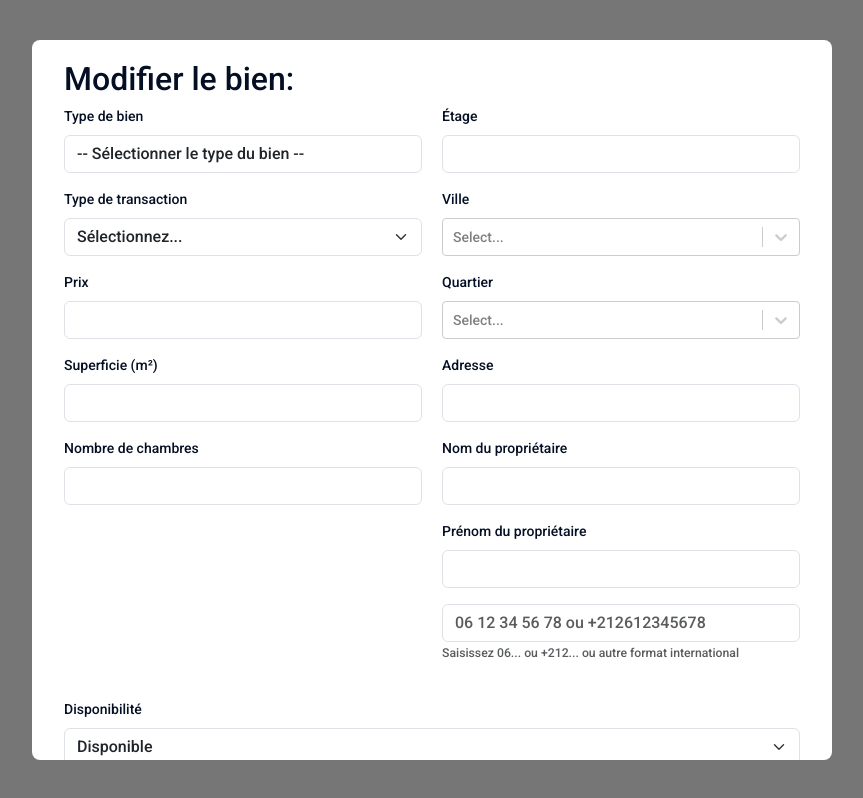
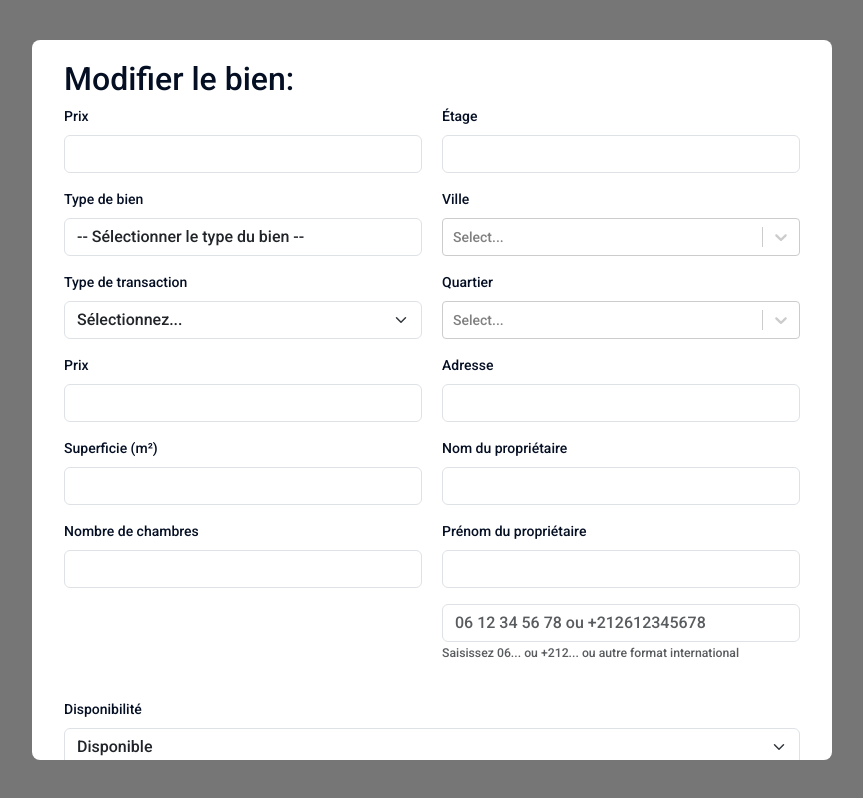
Before and after one commit to Marouanof/crm_immo, a React (Vite) app in the folder Frontend/: page /modifier-bien/1 in a window 1280 px wide. Shown: the whole page, without its empty margins (208-1071 px from the left). Built offline with nearby package versions, Linux system fonts and the light colour scheme; no server answers; sample sign-in values are in the browser's storage.

Commit message:
edit bien ref

```diff
--- a/Frontend/src/Bien/editBien.jsx
+++ b/Frontend/src/Bien/editBien.jsx
@@ -14,6 +14,7 @@ export default function EditBien( { idBien, onCancel, onSuccess }){
     const id = idBien
         const navigate = useNavigate()
         const [formData,setFormData] = useState({
+        reference: '',
         type_bien: '',
         type_transaction: '',
         prix: '',
@@ -112,7 +113,11 @@ export default function EditBien( { idBien, onCancel, onSuccess }){
             <form onSubmit={handleSubmit}>
                 <div className="row">
                     <div className="col-md-6">
-                        <div className="mb-3">
+                            <div className="mb-3">
+                                <div className="mb-3">
+                                <label className="form-label">Prix</label>
+                                <input type="number" className="form-control" name="prix" value={formData.reference} onChange={handleChange} required />
+                            </div>
                             <label className="form-label">Type de bien</label>
                             <select className="form-control" name="type_bien" value={formData.type_bien} onChange={handleChange} required >
                                 <option value="">-- Sélectionner le type du bien --</option>
```
